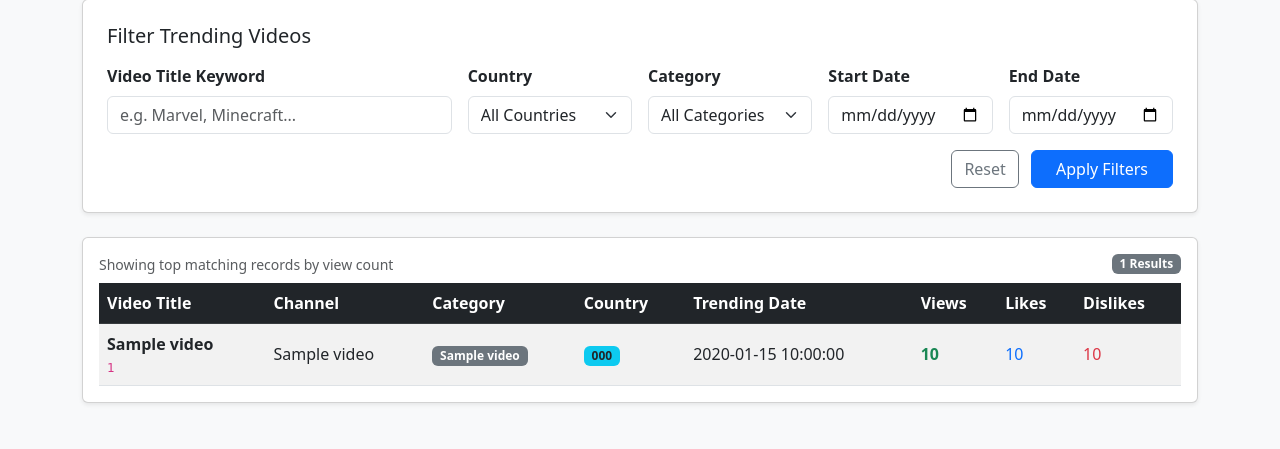
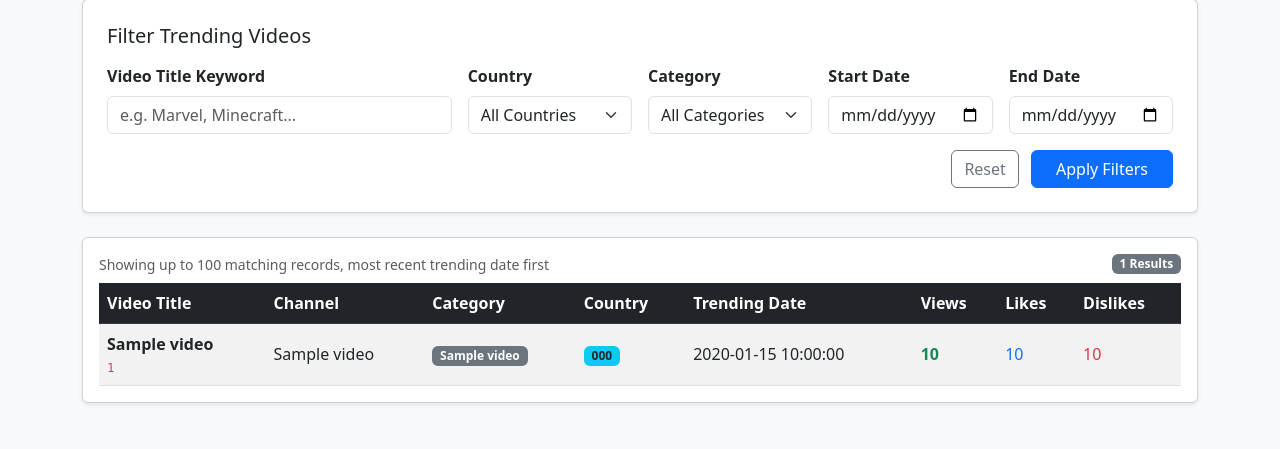
Before and after one commit to CyrusDC/INF2003-Project-TrendScope, a Flask app: template templates/search.html in a window 1280 px wide. Shown: the part 147-596 px from the top of the page. Run offline with Flask 3, Linux system fonts and the light colour scheme; the template is opened without the code that fills it: most values are stand-ins (such as "Sample title", 1, 10 or a date in 2020).

Commit message:
Update search.html

```diff
--- a/templates/search.html
+++ b/templates/search.html
@@ -56,7 +56,7 @@
 {% elif videos %}
     <div class="card shadow-sm p-3 bg-white rounded">
         <div class="d-flex justify-content-between align-items-center mb-2">
-            <span class="text-muted small">Showing top matching records by view count</span>
+            <span class="text-muted small">Showing up to 100 matching records, most recent trending date first</span>
             <span class="badge bg-secondary">{{ videos|length }} Results</span>
         </div>
         <div class="table-responsive">
```
